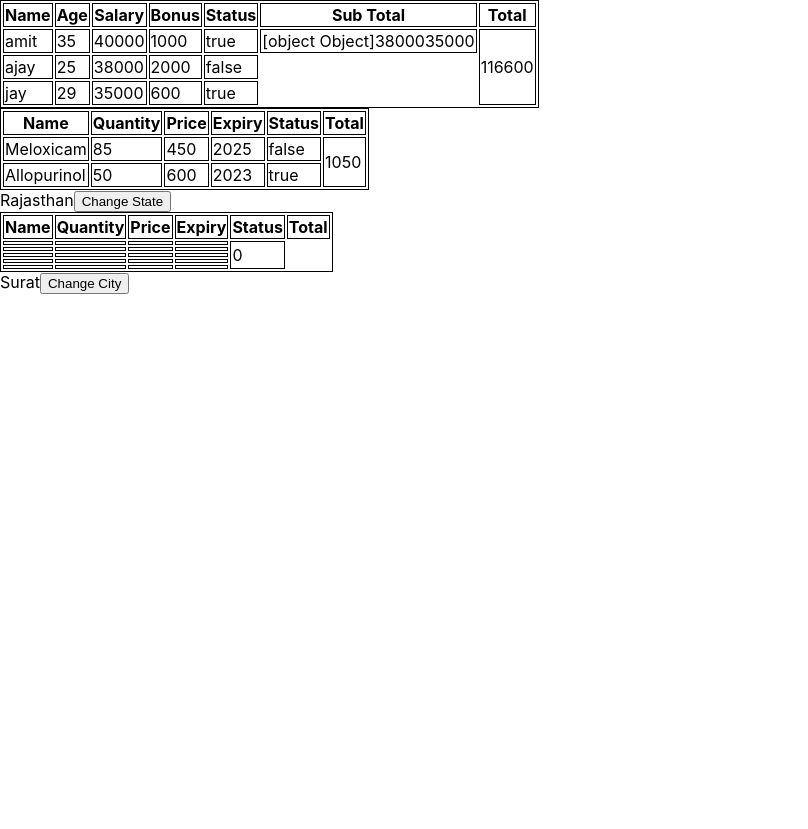
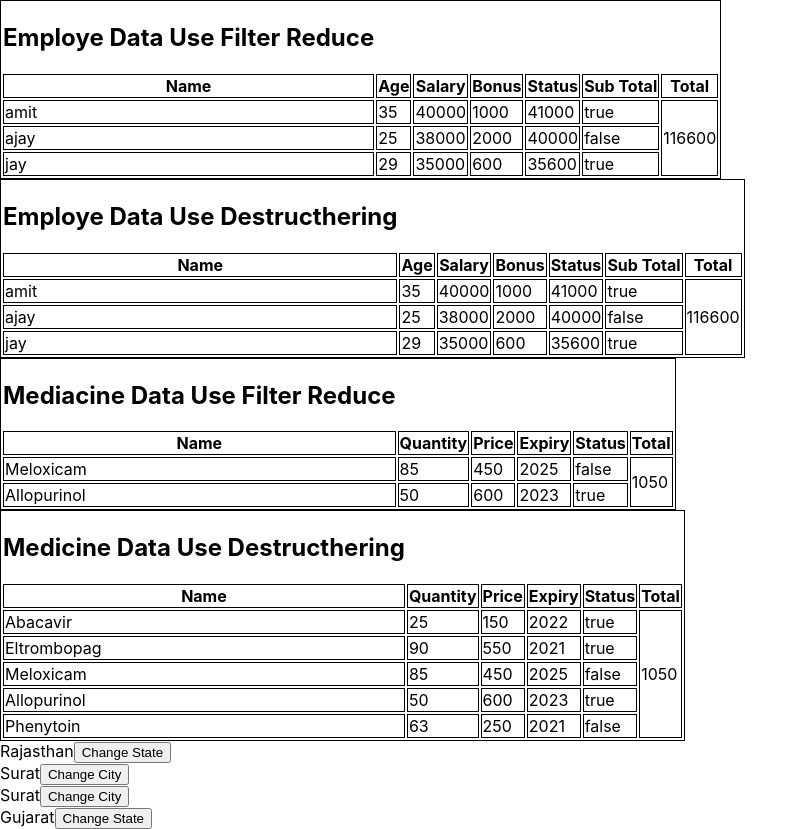
Before and after one commit to khushimangukiya/Branch1, a React (Create React App) app: page / in a window 1280 px wide. Shown: the whole page, without its empty margins (0-808 px from the left). Before the commit the page ends 800 px from the top, so only its background shows below. Built offline with nearby package versions, Linux system fonts and the light colour scheme.

Commit message:
destructring_state

```diff
--- a/src/App.js
+++ b/src/App.js
@@ -5,6 +5,8 @@ import Medicine from './componets/medicine';
 import MedicinecDestructhering from './componets/MedicinecDestructhering';
 import State from './componets/State';
 import City from './componets/City';
+import StateFun from './componets/StateFun';
+import EmployeDes from './componets/EmployDes';
 
 
 
@@ -15,10 +17,12 @@ function App() {
   return (
     <div>
       <Employe/>
+      <EmployeDes/>
       <Medicine/>
+      <MedicinecDestructhering/>
       <State/>
-      <MedicinecDestructhering/>
       <City/>
+      <StateFun/>
     </div>
   );
 }
--- /dev/null
+++ b/src/componets/EmployDes.js
@@ -0,0 +1,85 @@
+import React from 'react';
+
+function EmployeDes() {
+    let data = [
+        {
+            name: "amit",
+            age: 35,
+            salary: 40000,
+            bonus: 1000,
+            status: true
+        },
+        {
+            name: "ajay",
+            age: 25,
+            salary: 38000,
+            bonus: 2000,
+            status: false
+        },
+        {
+            name: "mayur",
+            age: 23,
+            salary: 50000,
+            bonus: 500,
+            status: true
+        },
+        {
+            name: "jay",
+            age: 29,
+            salary: 35000,
+            bonus: 600,
+            status: true
+        },
+        {
+            name: "raj",
+            age: 33,
+            salary: 22000,
+            bonus: 2000,
+            status: true
+        },
+    ]
+
+    let filterdata = data.filter((d, i) => (d.salary > 22000 && d.bonus > 500))
+
+    let total = filterdata.reduce((acc, d) => (acc + d.salary + d.bonus), 0)
+
+    console.log(filterdata.length)
+
+    return (
+        <table>
+            <tr>
+                <h2>Employe Data Use Destructhering</h2>
+            </tr>
+            <tr>
+                <th> Name </th>
+                <th> Age </th>
+                <th> Salary </th>
+                <th> Bonus </th>
+                <th> Status </th>
+                <th> Sub Total</th>
+                <th> Total </th>
+            </tr>
+            {
+                filterdata.map((d, i) => {
+
+                    let { name, age, salary, bonus, status } = d;
+                    return (
+                        <>
+                            <tr>
+                                <td> {name}</td>
+                                <td> {age}</td>
+                                <td> {salary}</td>
+                                <td> {bonus}</td>
+                                <td> {salary + bonus}</td>
+                                <td> {status.toString()}</td>
+                                {i === 0 ? <td rowspan={filterdata.length}>{total}</td> : null}
+                            </tr>
+                        </>
+                    );
+                })
+            }
+        </table>
+    );
+}
+
+export default EmployeDes;
--- a/src/componets/MedicinecDestructhering.js
+++ b/src/componets/MedicinecDestructhering.js
@@ -1,7 +1,7 @@
 import React from 'react';
 
 function MedicinecDestructhering() {
-    let medicine_data =[
+  let medicine_data = [
     {
       id: 101,
       name: 'Abacavir',
@@ -44,16 +44,16 @@ function MedicinecDestructhering() {
     }
   ];
 
-    let {name , quantity , price , expiry ,status} = medicine_data ;
-    console.log(name);
-    let filter_data = medicine_data.filter((d, i) => (expiry > 2021 && price > 200));
 
-    let total = filter_data.reduce((acc, d) => (acc + price), 0)
+  let filter_data = medicine_data.filter((d, i) => (d.expiry > 2021 && d.price > 200));
 
-    console.log(filter_data.length)
+  let total = filter_data.reduce((acc, d) => (acc + d.price), 0)
 
   return (
     <table>
+      <tr>
+        <h2>Medicine Data Use Destructhering</h2>
+      </tr>
       <tr>
         <th> Name </th>
         <th> Quantity </th>
@@ -63,18 +63,18 @@ function MedicinecDestructhering() {
         <th> Total </th>
       </tr>
       {
+        medicine_data.map((d, i) => {
+          let { name, quantity, price, expiry, status } = d;
 
-        medicine_data.map((d, i) => {
           return (
             <>
-
               <tr>
                 <td> {name}</td>
                 <td> {quantity}</td>
                 <td> {price}</td>
                 <td> {expiry}</td>
-              {/* <td key={status.toString()}>{status}</td> */}
-              { i === 0 ? <td rowspan = {filter_data.length}>{total}</td> : null }
+                <td>{status.toString()}</td>
+                {i === 0 ? <td rowspan={5}>{total}</td> : null}
               </tr>
             </>
           );
--- /dev/null
+++ b/src/componets/StateFun.js
@@ -0,0 +1,26 @@
+import React, { useState } from 'react';
+
+function StateFun(props) {
+
+    const [city , setCity] = useState("Surat");
+    const [state , setState] = useState("Gujarat");
+
+    const changeCity = () => {
+        setCity("Rajkot");
+    }
+
+    return (
+        <>
+            <div>
+               {city}
+               <button onClick={() => changeCity()}>Change City</button>
+            </div>
+            <div>
+               {state}
+               <button onClick={() => setState("Rajsthan")}>Change State</button>
+            </div>
+        </>
+    );
+}
+
+export default StateFun;
--- a/src/componets/employe.js
+++ b/src/componets/employe.js
@@ -41,14 +41,15 @@ function Employe() {
 
   let filterdata = data.filter((d, i) => (d.salary > 22000 && d.bonus > 500))
 
-    let subtotal = filterdata.reduce((acc,d) => (acc+d.salary))
-
-    let total = filterdata.reduce((acc, d) => (acc+d.salary+d.bonus), 0)
+  let total = filterdata.reduce((acc, d) => (acc + d.salary + d.bonus), 0)
 
   console.log(filterdata.length)
 
   return (
     <table>
+      <tr>
+        <h2>Employe Data Use Filter Reduce</h2>
+      </tr>
       <tr>
         <th> Name </th>
         <th> Age </th>
@@ -68,9 +69,9 @@ function Employe() {
                 <td> {d.age}</td>
                 <td> {d.salary}</td>
                 <td> {d.bonus}</td>
+                <td> {d.salary + d.bonus}</td>
                 <td> {d.status.toString()}</td>
-              { i === 0 ? <td>{subtotal}</td> : null }
-              { i === 0 ? <td rowspan = {filterdata.length}>{total}</td> : null }
+                {i === 0 ? <td rowspan={filterdata.length}>{total}</td> : null}
               </tr>
             </>
           );
--- a/src/componets/medicine.js
+++ b/src/componets/medicine.js
@@ -53,6 +53,9 @@ function Medicine() {
     return (
       <table>
         <tr>
+          <h2>Mediacine Data Use Filter Reduce</h2>
+        </tr>
+        <tr>
               <th> Name </th>
               <th> Quantity </th>
               <th> Price </th>
```
Lines whose indentation alone changed are shown as unchanged.
